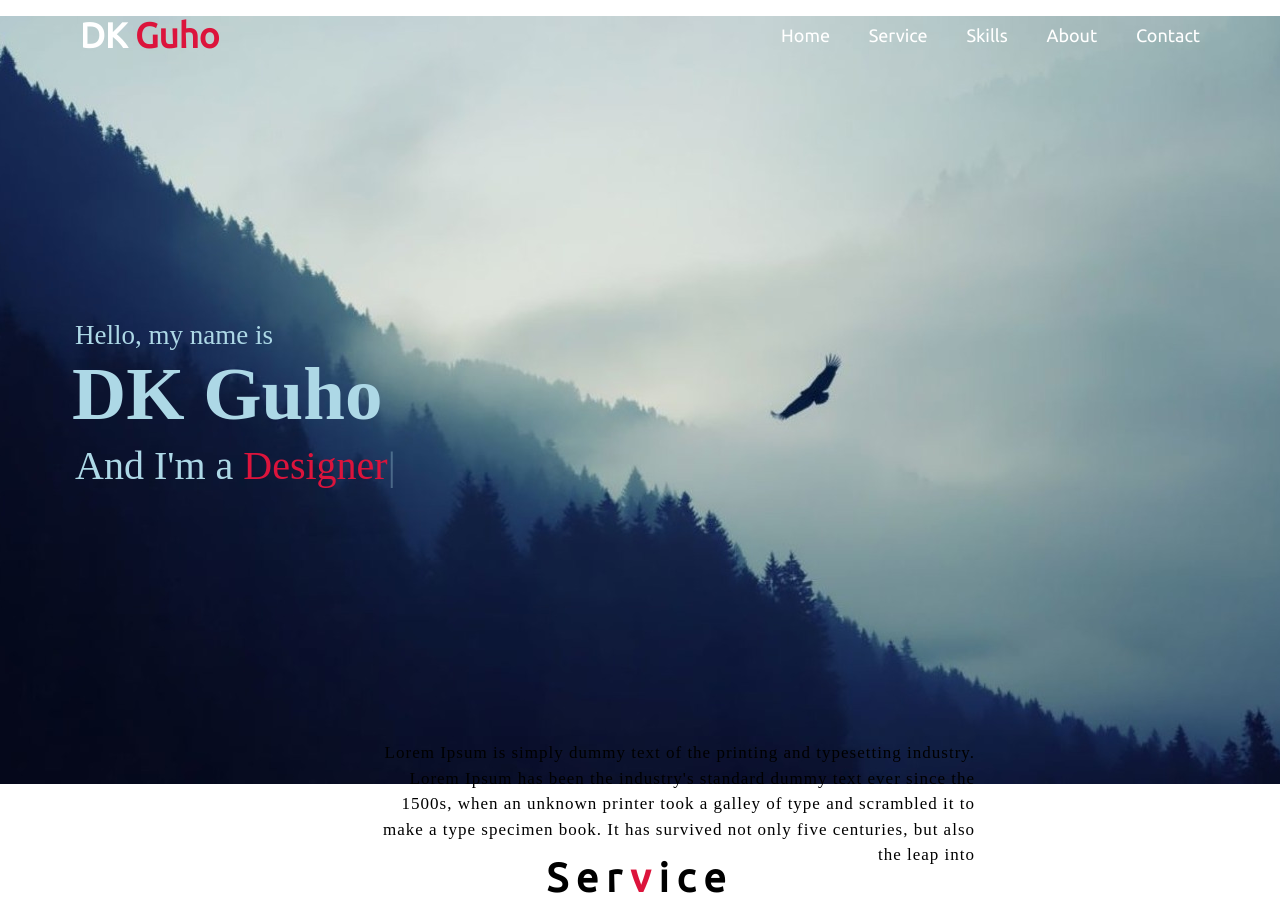
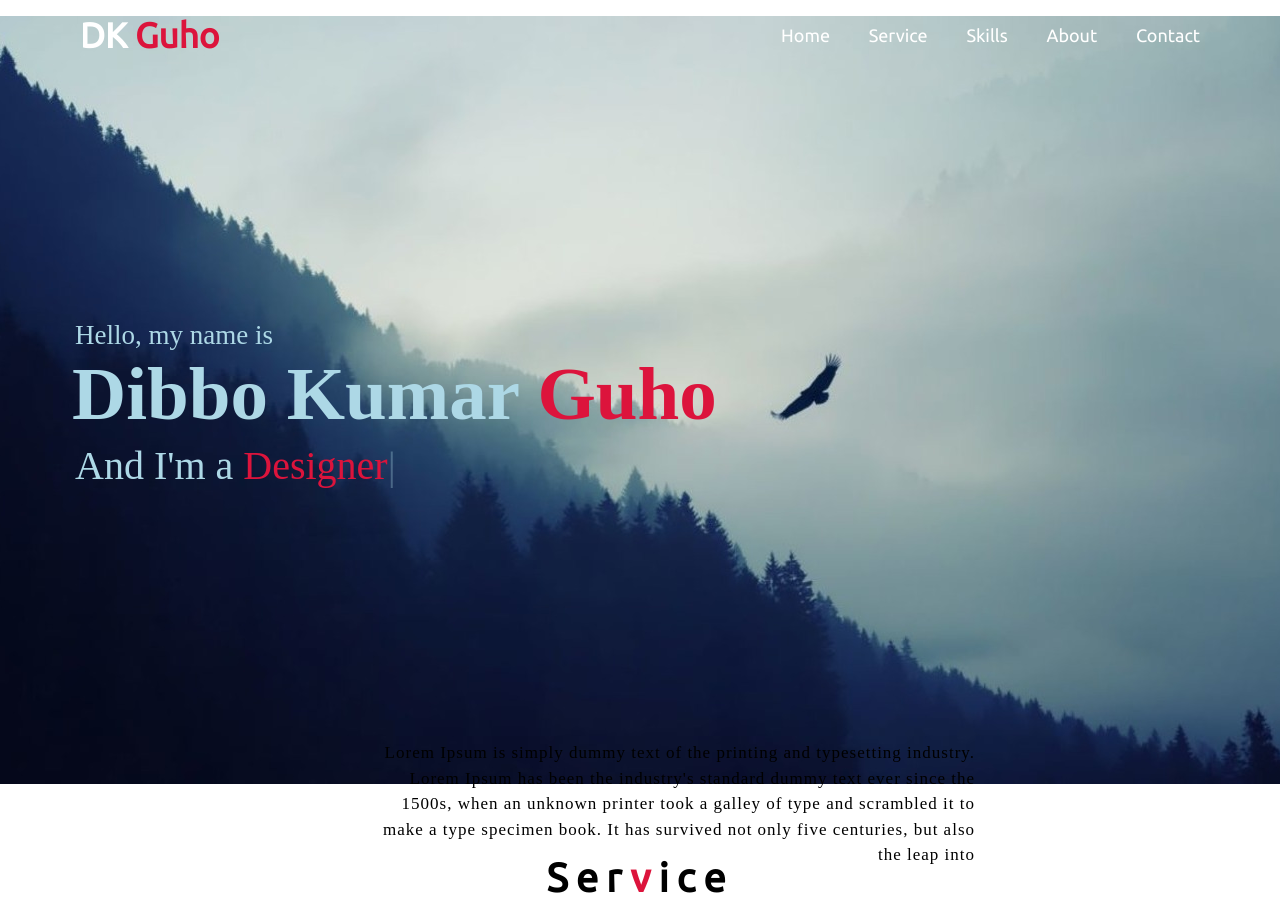
Before and after one commit to dkguho/portfolio, a plain HTML site: page index.html in a window 1280 px wide. Shown: the top 904 px of the page. Drawn offline with nearby package versions, Linux system fonts and the light colour scheme; a web font is replaced by a local one.

Commit message:
Update index.html

```diff
--- a/index.html
+++ b/index.html
@@ -65,7 +65,7 @@
 		<div class ="home-content">
 
 			<div class ="text-1" style="font-size:27px;"> Hello, my name is </div>
-			<div class ="text-2" style="font-size:75px; font-weight:600; margin-left:-3px;"> DK Guho </div>
+			<div class ="text-2" style="font-size:75px; font-weight:600; margin-left:-3px;"> Dibbo Kumar <span style="color:crimson;"> Guho </span> </div>
 			<div class ="text-3" style="font-size:40px;margin:5px 0;"> And I'm a <span style="color:crimson;" class="typing"></span> </div>
 
 		</div>
```
